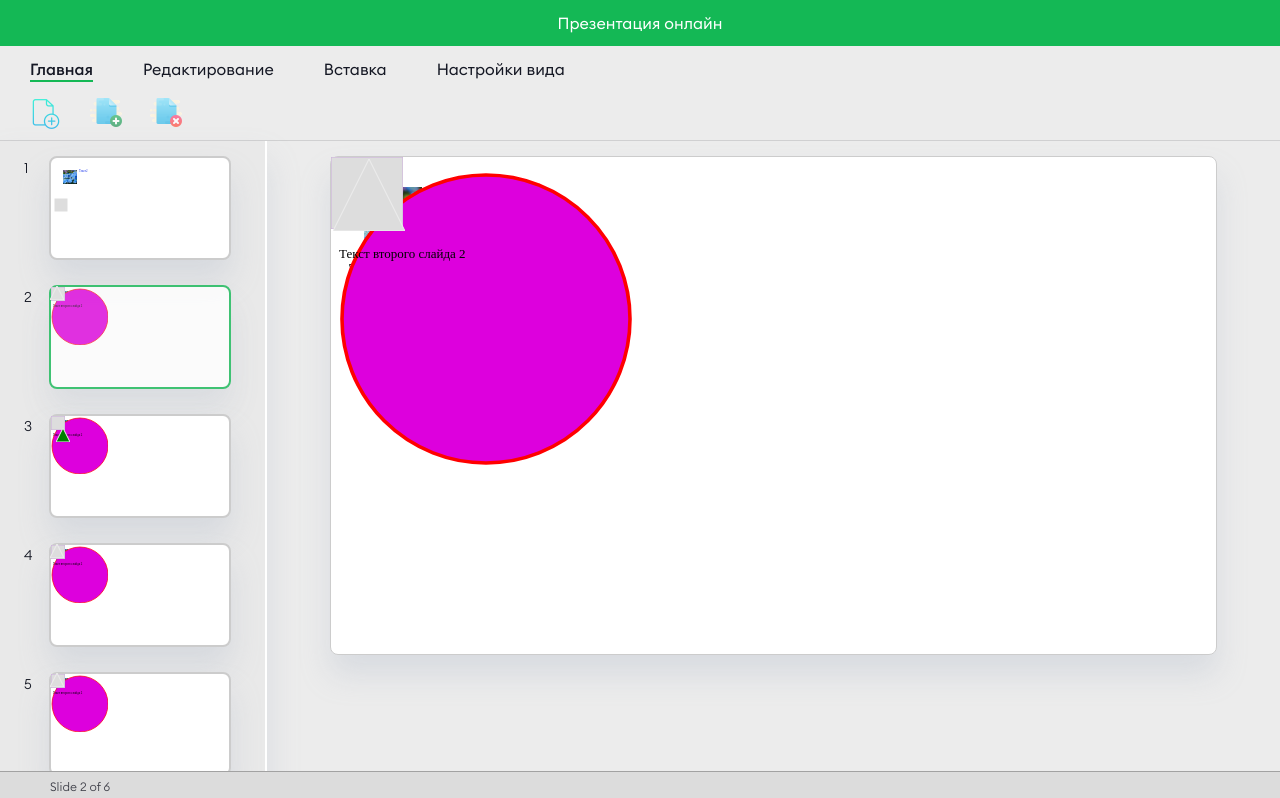
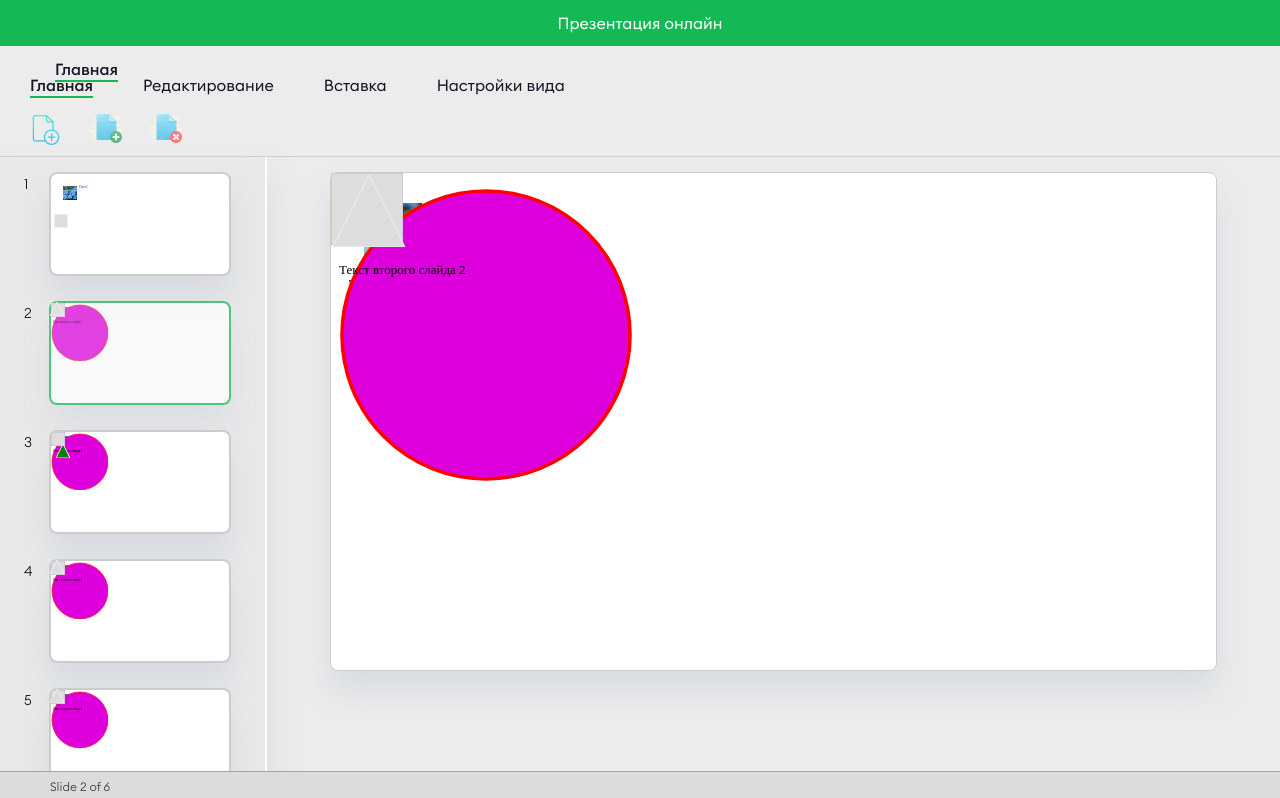
Before and after one commit to forcespace/slides, a React (Create React App) app: page / in a window 1280 px wide. Shown: the top 798 px of the page. Built offline with nearby package versions, Linux system fonts and the light colour scheme.

Commit message:
Правки с практики

```diff
--- a/src/components/Navigation/Nav.tsx
+++ b/src/components/Navigation/Nav.tsx
@@ -11,6 +11,19 @@ const TABS = {
     EDIT: 'edit',
     PASTE: 'paste',
     SETTINGS: 'settings'
+}
+
+function NavTab2(props:{tabs: Array<any>})
+{
+    return(
+        <NavTabs className={styles.list}>
+            {props.tabs.map(tab =>
+                <span className={tab.className} onClick={tab.onClick}>
+                    {tab.name}
+                </span>)
+            }
+        </NavTabs>
+    )
 }
 
 export function Nav()
@@ -59,6 +72,13 @@ export function Nav()
 
     return (
         <nav className={styles.nav}>
+            <NavTab2 tabs={[
+                {
+                    className: `${styles.list_item} ${activeTab === TABS.MAIN ? `${styles.active}` : ""}`,
+                    onClick: () => setActiveTab(TABS.MAIN),
+                    name: 'Главная'
+                },
+            ]}/>
             <NavTabs className={styles.list}>
                 <span className={`${styles.list_item} ${activeTab === TABS.MAIN ? `${styles.active}` : ""}`} onClick={() => setActiveTab(TABS.MAIN)}>
                     Главная
--- a/src/components/SlideContent/Objects/Figures/Rect.tsx
+++ b/src/components/SlideContent/Objects/Figures/Rect.tsx
@@ -46,10 +46,10 @@ export function Rect(props: Props)
             }),
         )
         document.addEventListener('mousemove', handleMouseMove.current)
+        document.addEventListener('mouseup', handleMouseMove.current)
     }
 
     const handleMouseUp = () => {
-        document.removeEventListener('mousemove', handleMouseMove.current)
         setPosition(position => Object.assign({}, position, {coords: {}}))
     }
 
```
